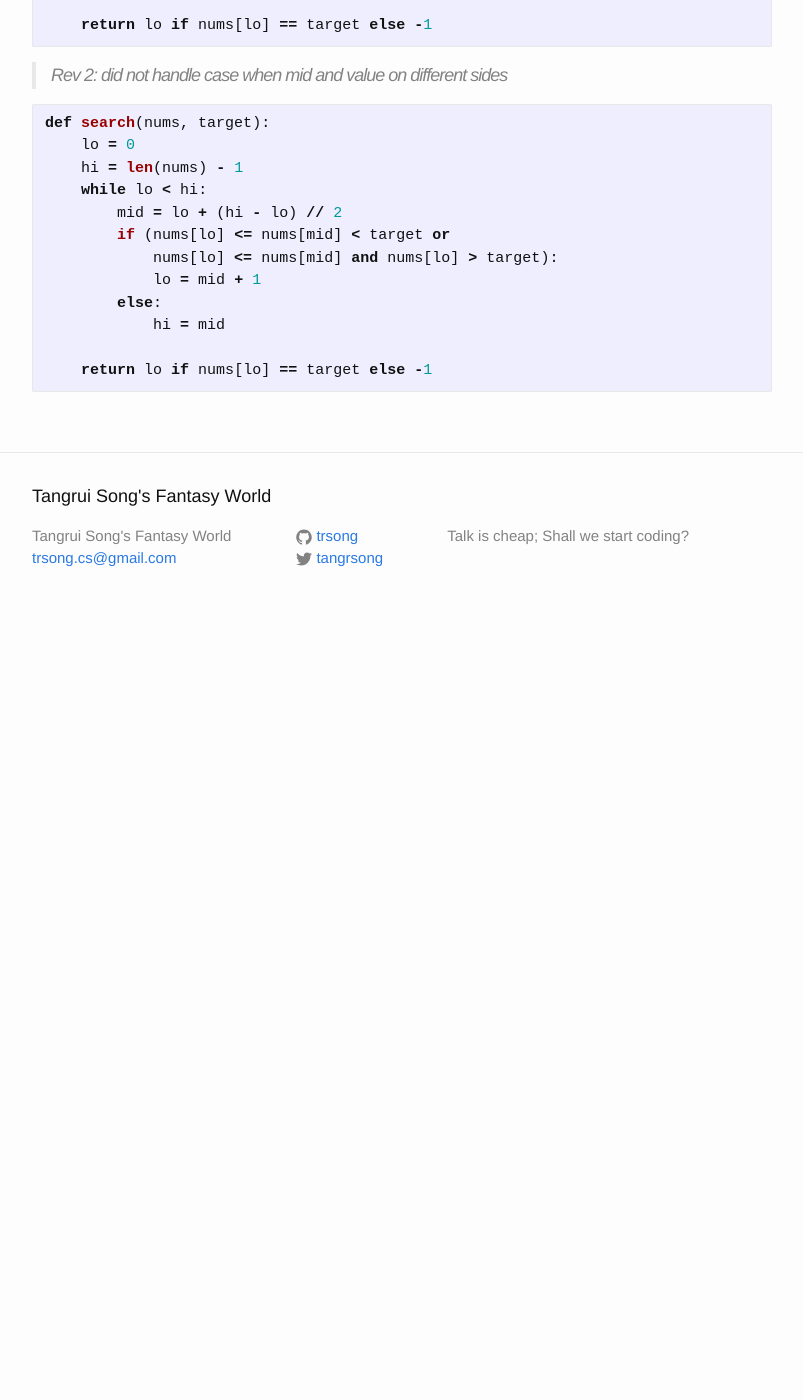
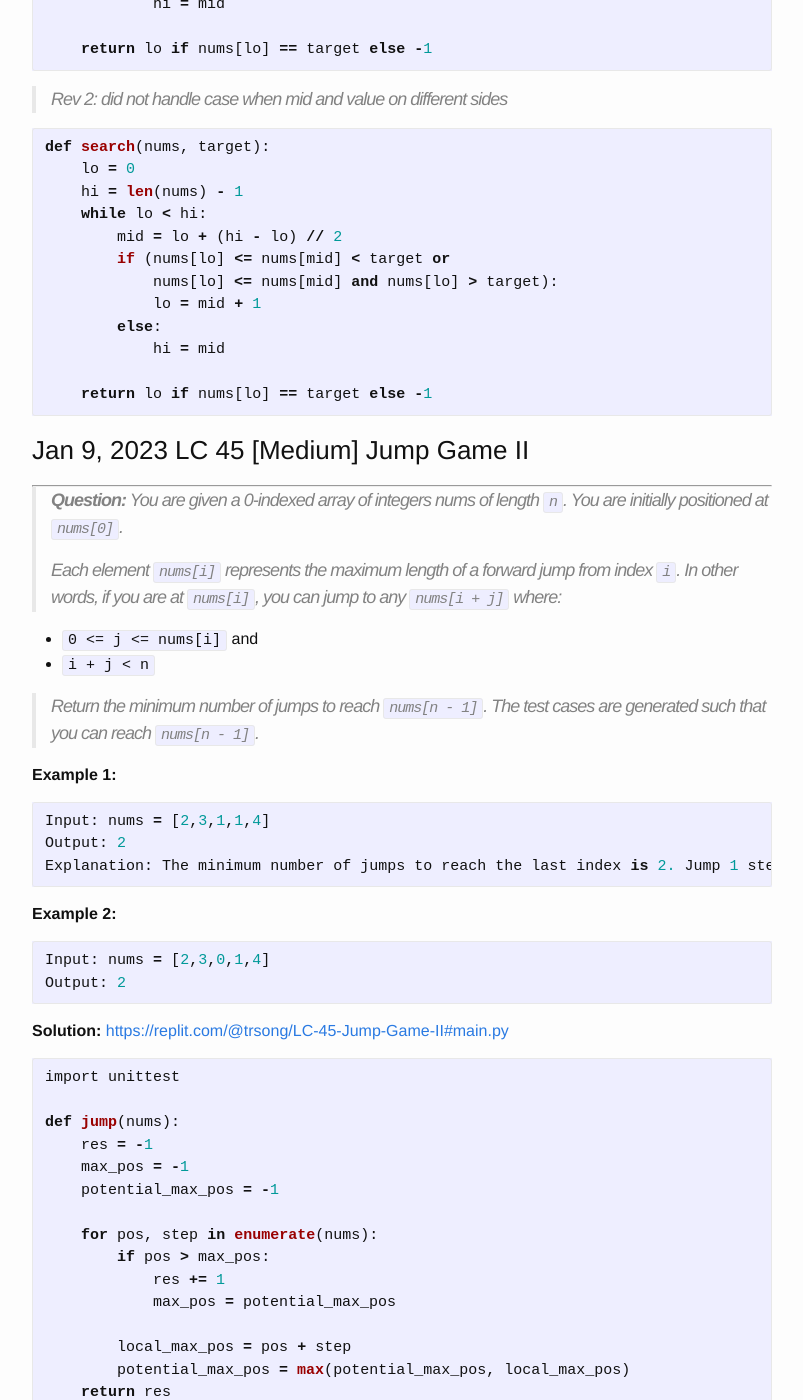
Before and after one commit to trsong/trsong.github.io, a Jekyll site: the page built from _posts/2023-01-01-DailyQuestions.md, in a window 1280 px wide and 1400 px high, scrolled down 17286 px. Shown: the whole window, without its empty margins (238-1041 px from the left). Built offline with Jekyll 4.4.1, drawn with Linux system fonts in a browser that asks for light colours; before the commit the page ends 17916 px from its top, so only the background shows below that; some of the changed text lies outside the part shown.

Commit message:
Add Jan 9 question.

````diff
--- a/_posts/2023-01-01-DailyQuestions.md
+++ b/_posts/2023-01-01-DailyQuestions.md
@@ -813,3 +813,79 @@ def search(nums, target):
 
     return lo if nums[lo] == target else -1
 ```
+
+### Jan 9, 2023 LC 45 \[Medium\] Jump Game II
+---
+> **Question:**  You are given a 0-indexed array of integers nums of length `n`. You are initially positioned at `nums[0]`.
+>
+> Each element `nums[i]` represents the maximum length of a forward jump from index `i`. In other words, if you are at `nums[i]`, you can jump to any `nums[i + j]` where:
+
+* `0 <= j <= nums[i]` and
+* `i + j < n`
+
+> Return the minimum number of jumps to reach `nums[n - 1]`. The test cases are generated such that you can reach `nums[n - 1]`.
+
+**Example 1:**
+
+```py
+Input: nums = [2,3,1,1,4]
+Output: 2
+Explanation: The minimum number of jumps to reach the last index is 2. Jump 1 step from index 0 to 1, then 3 steps to the last index.
+```
+
+**Example 2:**
+
+```py
+Input: nums = [2,3,0,1,4]
+Output: 2
+```
+
+**Solution:** [https://replit.com/@trsong/LC-45-Jump-Game-II#main.py](https://replit.com/@trsong/LC-45-Jump-Game-II#main.py)
+
+```py
+import unittest
+
+def jump(nums):
+    res = -1
+    max_pos = -1
+    potential_max_pos = -1
+
+    for pos, step in enumerate(nums):
+        if pos > max_pos:
+            res += 1
+            max_pos = potential_max_pos
+
+        local_max_pos = pos + step
+        potential_max_pos = max(potential_max_pos, local_max_pos)
+    return res
+
+
+class JumpSpec(unittest.TestCase):
+    def testExample1(self):
+        self.assertEqual(2, jump([2, 3, 1, 1, 4]))
+
+    def testExample2(self):
+        self.assertEqual(2, jump([2, 3, 0, 1, 4]))
+
+
+if __name__ == '__main__':
+    unittest.main(exit=False, verbosity=2)
+```
+
+**Failed Attempts:**
+
+> Rev 1: violate the question setup: only increment when switch to new max position.
+
+```py
+def jump(nums):
+    res = -1
+    max_pos = -1
+
+    for pos, step in enumerate(nums):
+        if pos > max_pos:
+            res += 1
+
+        local_max_pos = pos + step
+        max_pos = max(max_pos, local_max_pos)
+    return res
+```
````
